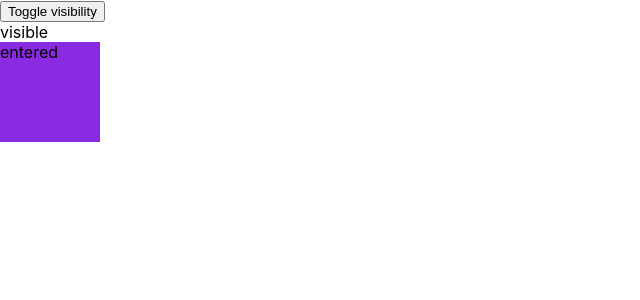
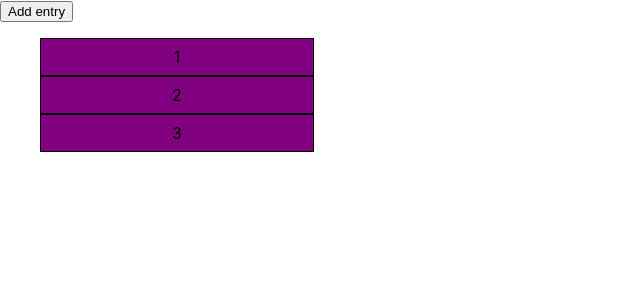
Before and after one commit to acoria/Tutorial.CSS, a React (Create React App) app: page / in a window 1280 px wide. Shown: the top 300 px of the page, without its empty margins (0-640 px from the left). Built offline with nearby package versions, Linux system fonts and the light colour scheme.

Commit message:
Fix fading error for animating lists and boxes

```diff
--- a/src/App.tsx
+++ b/src/App.tsx
@@ -14,8 +14,8 @@ function App() {
       {/* <TransitionOfComponents /> */}
       {/* <CSSTransitionComponent /> */}
       {/* <TransitionComponent /> */}
-      {/* <AnimatingList /> */}
-      <FadingBoxComponent />
+      <AnimatingList />
+      {/* <FadingBoxComponent /> */}
     </>
   );
 }
--- a/src/reactTutorial/animatingList/AnimatingList.module.css
+++ b/src/reactTutorial/animatingList/AnimatingList.module.css
@@ -8,25 +8,27 @@
     text-align: center;
     padding: 0.5rem;
     cursor: pointer;
-    /* opacity: 0; */
     background-color: purple;
 }
 
-.show {
+.fadeEnter {
     opacity: 0;
-    transition: opacity 1s ease-out;
 }
 
-.visible{
+.fadeEnterActive {
     opacity: 1;
-    transition: opacity 1s ease-out;
+    transition: opacity 2s ease-out;
 }
 
-.hide {
-    opacity: 0;
-    transition: opacity 1s ease-out;
+.fadeEnterDone {
+    opacity: 1;
 }
 
-.hidden{
+.fadeExitActive {
+    opacity: 0;
+    transition: opacity 2s ease-out;
+}
+
+.fadeExitDone {
     opacity: 0;
 }
--- a/src/reactTutorial/animatingList/AnimatingList.tsx
+++ b/src/reactTutorial/animatingList/AnimatingList.tsx
@@ -1,15 +1,6 @@
 import { useState } from "react";
-import {
-    Transition,
-    TransitionGroup,
-    TransitionStatus,
-} from "react-transition-group";
-import {
-    ENTERED,
-    ENTERING,
-    EXITED,
-    EXITING
-} from "react-transition-group/Transition";
+import { CSSTransition, TransitionGroup } from "react-transition-group";
+
 import styles from "./AnimatingList.module.css";
 
 export const AnimatingList: React.FC = () => {
@@ -28,22 +19,6 @@ export const AnimatingList: React.FC = () => {
       return previous.filter((number) => number !== key);
     });
 
-  const listItemClass = (transitionStatus: TransitionStatus, key: number) => {
-    console.log(`${key} - ${transitionStatus}`);
-    switch (transitionStatus) {
-      case EXITING:
-        return styles.hide;
-      case EXITED:
-        return styles.hidden;
-      case ENTERING:
-        return styles.show;
-      case ENTERED:
-        return styles.visible;
-      default:
-        return styles.hidden;
-    }
-  };
-
   /*  Transition Group is in charge of handling elements inside a list. It determines whether an element is part of the list
     (if it was added or removed) and a takes over the handling of the "in" property by setting it depending on the elements.
 
@@ -53,22 +28,24 @@ export const AnimatingList: React.FC = () => {
     - The li elements need to be wrapped into Transition or CSSTransition components.
  */
   const listItems = numbers.map((number) => (
-    <Transition key={number} timeout={1000}>
-      {(state) => (
-        <div>
-          <div>{state}</div>
-          <li
-            className={`${styles.animatingListItem} ${listItemClass(
-              state,
-              number
-            )}`}
-            onClick={() => removeEntry(number)}
-          >
-            {number}
-          </li>
-        </div>
-      )}
-    </Transition>
+    <CSSTransition
+      key={number}
+      timeout={2000}
+      classNames={{
+        enter: styles.fadeEnter,
+        enterActive: styles.fadeEnterActive,
+        enterDone: styles.fadeEnterDone,
+        exitActive: styles.fadeExitActive,
+        exitDone: styles.fadeExitDone,
+      }}
+    >
+      <li
+        className={`${styles.animatingListItem}`}
+        onClick={() => removeEntry(number)}
+      >
+        {number}
+      </li>
+    </CSSTransition>
   ));
 
   return (
--- a/src/reactTutorial/transitions_and_animations/cssTransitionComponent/CSSTransitionComponent.tsx
+++ b/src/reactTutorial/transitions_and_animations/cssTransitionComponent/CSSTransitionComponent.tsx
@@ -1,7 +1,6 @@
 import { useState } from "react";
 import { Sidebar } from "./Sidebar";
 
-/* I could not get CSSTransition to support unmounting/mounting. It brakes the in-animation */
 export const CSSTransitionComponent: React.FC = () => {
   const [showSidebar, setShowSidebar] = useState(true);
 
```
Also changed, not shown: src/reactTutorial/transitions_and_animations/cssTransitionComponent/Sidebar.css (+11 -3 lines), src/reactTutorial/transitions_and_animations/cssTransitionComponent/Sidebar.tsx (+15 -15 lines).
